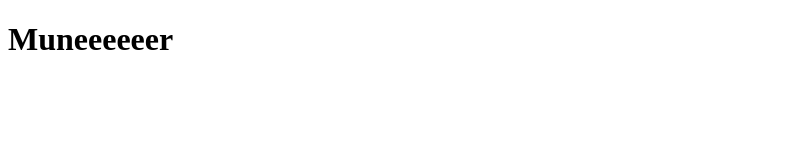
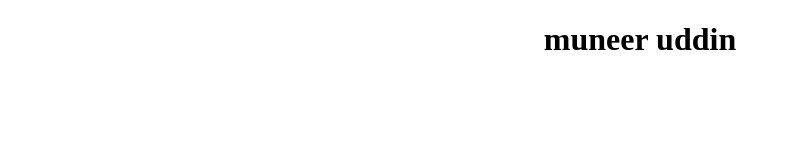
Before and after one commit to zaid1238671/zaid11, a plain HTML site: page index.html in a window 1280 px wide. Shown: the whole page, without its empty margins (0-791 px from the left). Drawn offline with Linux system fonts and the light colour scheme.

Commit message:
index.html

```diff
--- a/index.html
+++ b/index.html
@@ -3,9 +3,8 @@
 <head>
     <meta charset="UTF-8">
     <meta name="viewport" content="width=device-width, initial-scale=1.0">
-    <title>Document</title>
-</head>
-<body><h1>Muneeeeeer </h1>
-
+    <title>document</title>
+</head><center><h1>muneer uddin</h1></center>
+<body>
 </body>
 </html>
```
